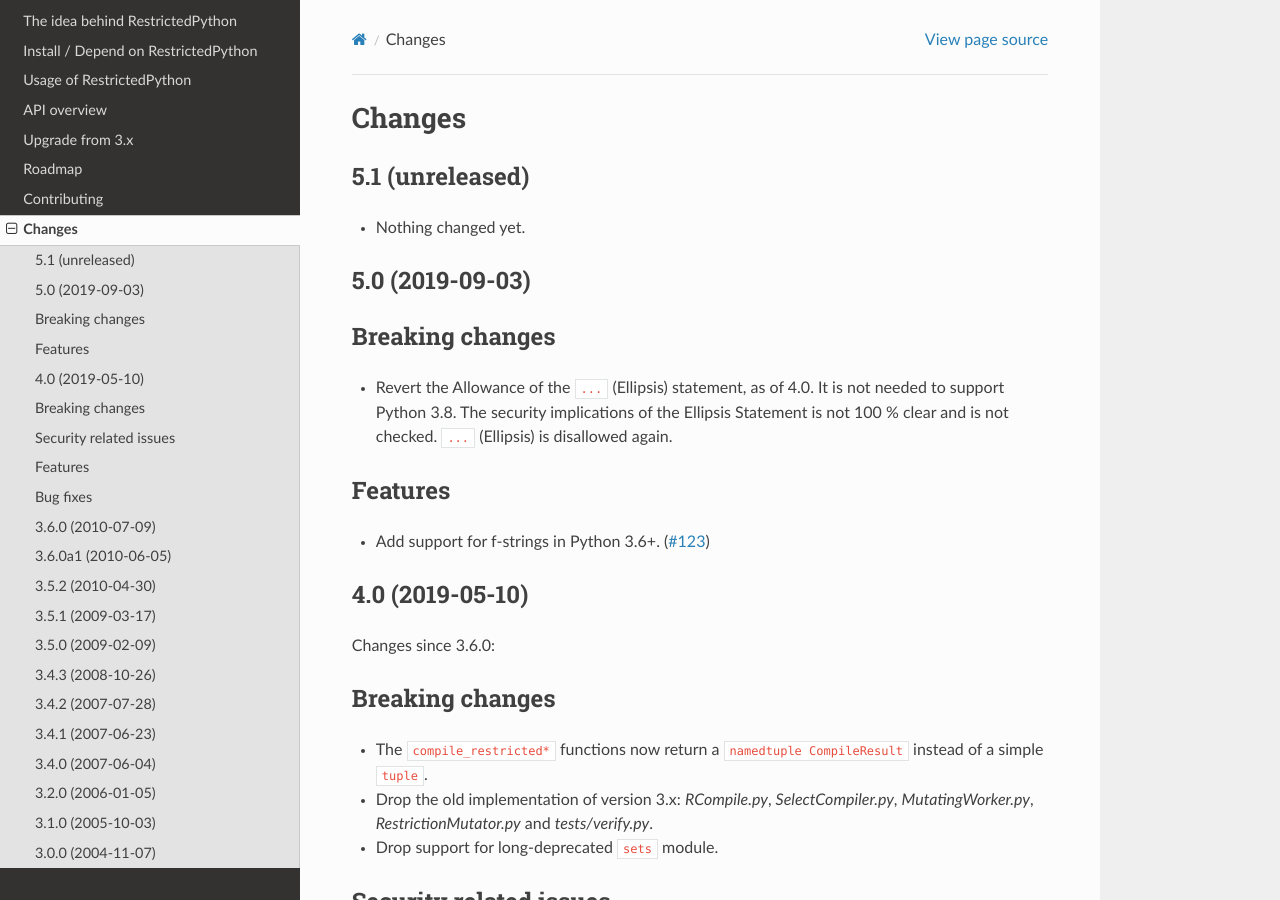
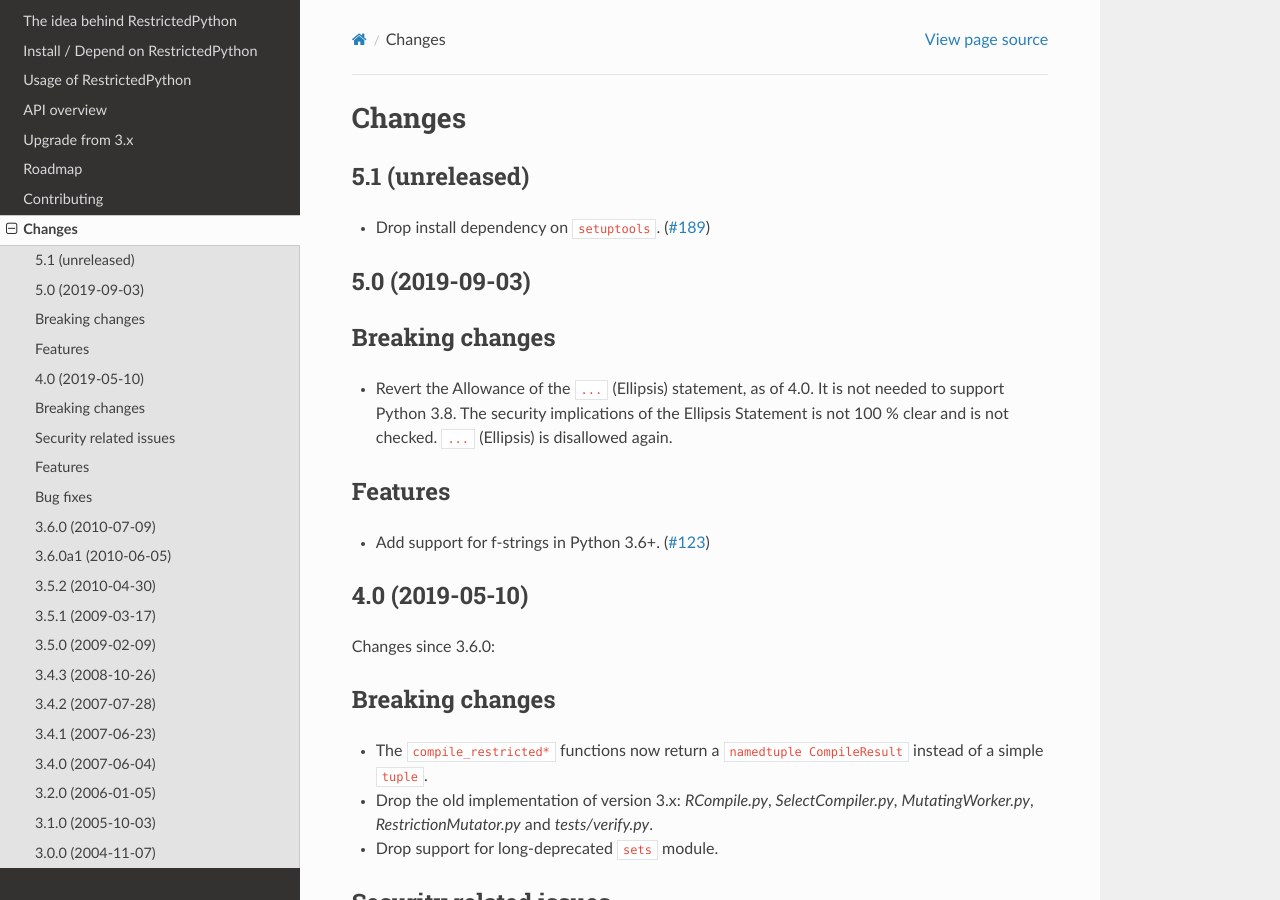
Before and after one commit to zopefoundation/RestrictedPython, a Sphinx documentation site: the page built from docs/CHANGES.rst, in a window 1280 px wide and 900 px high. Built offline with Sphinx 7.4.7 and the Read the Docs theme 2.0.0, drawn with Linux system fonts in a browser that asks for light colours.

Commit message:
Add change log entry.

```diff
--- a/docs/CHANGES.rst
+++ b/docs/CHANGES.rst
@@ -4,7 +4,8 @@
 5.1 (unreleased)
 ----------------
 
-- Nothing changed yet.
+- Drop install dependency on ``setuptools``.
+  (`#189 <https://github.com/zopefoundation/RestrictedPython/issues/189>`_)
 
 
 5.0 (2019-09-03)
```
